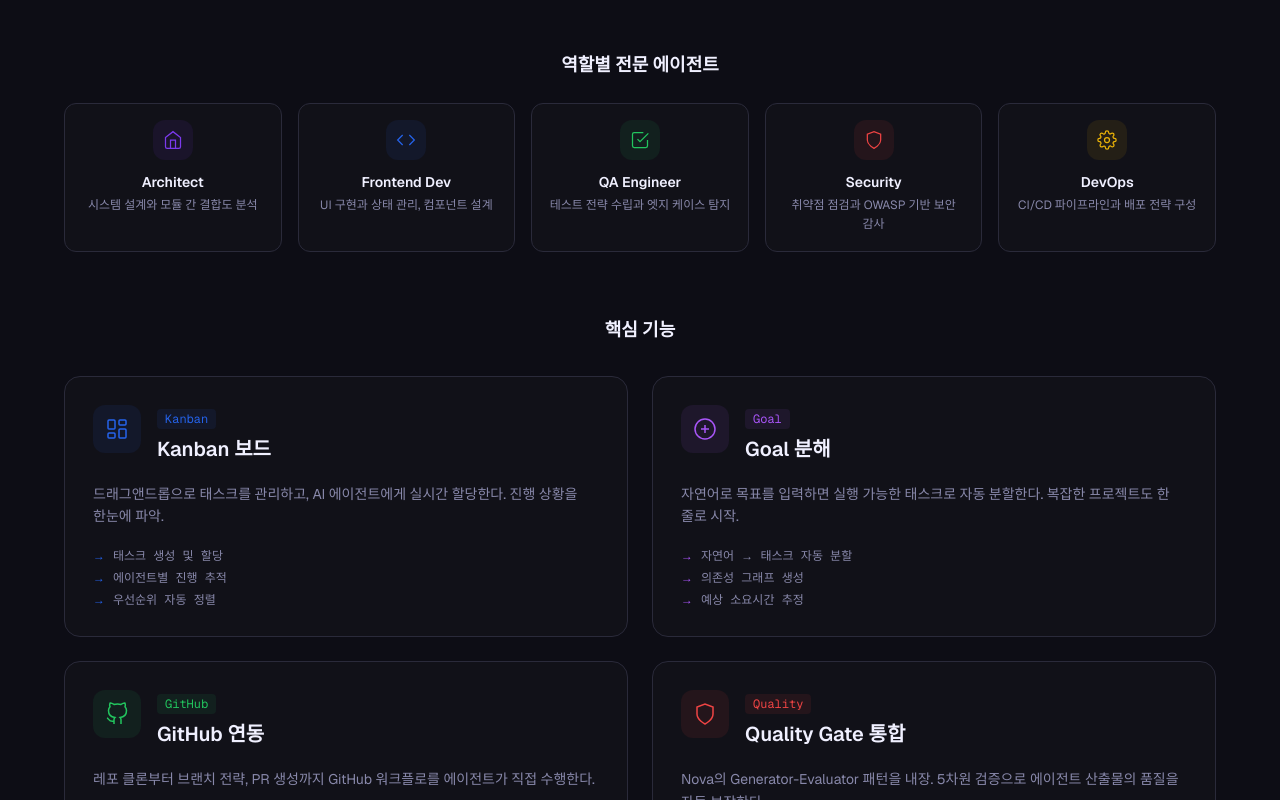
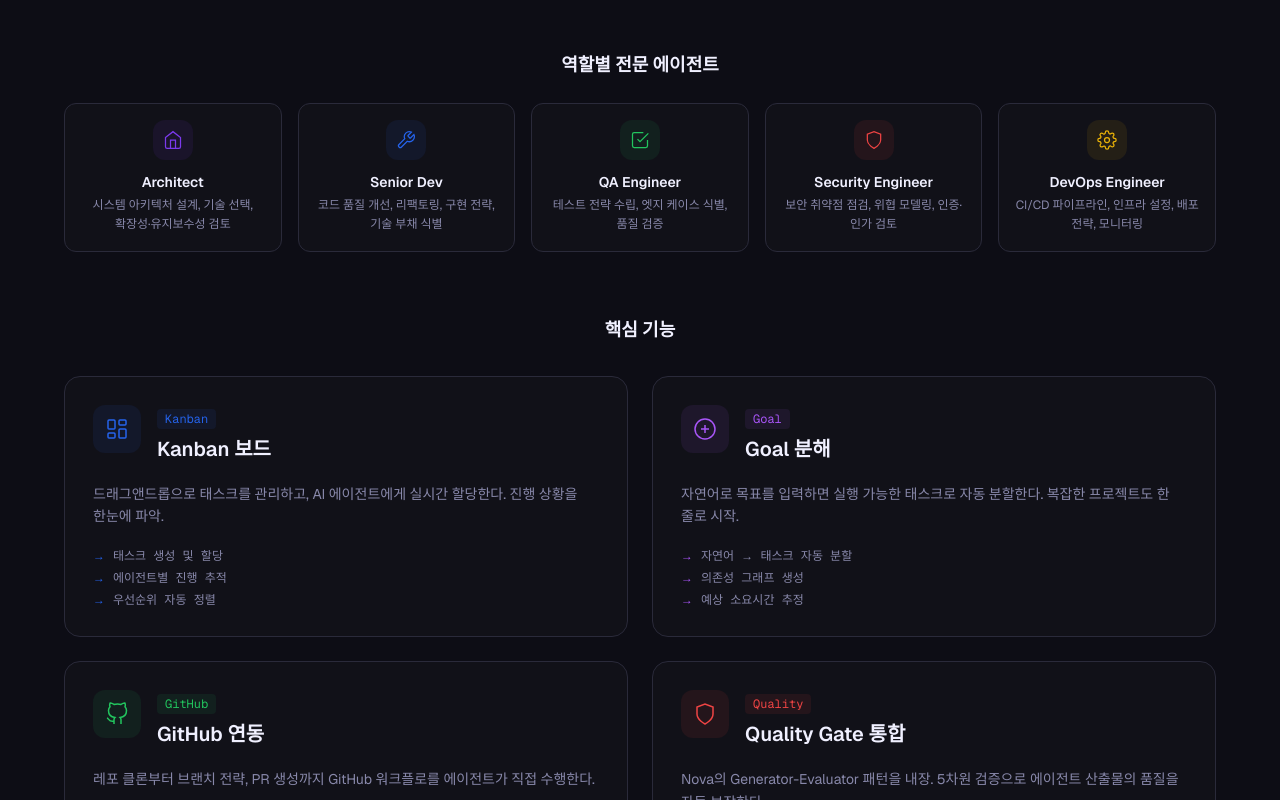
Before and after one commit to jay-swk/nova-landing, a Next.js app: page /nova-landing/ in a window 1280 px wide. Shown: the part 6800-7600 px from the top of the page. Built offline with nearby package versions, Linux system fonts and the light colour scheme.

Commit message:
feat(nova-agent): OrbitSection 콘텐츠 최신화 (에이전트명 수정 포함)
Agent: Frontend Developer
Generated by Nova Orbit

```diff
--- a/components/sections/OrbitSection.tsx
+++ b/components/sections/OrbitSection.tsx
@@ -8,7 +8,7 @@ import Button from "@/components/ui/Button";
 const agents = [
   {
     role: "Architect",
-    desc: "시스템 설계와 모듈 간 결합도 분석",
+    desc: "시스템 아키텍처 설계, 기술 선택, 확장성·유지보수성 검토",
     icon: (
       <svg width="20" height="20" viewBox="0 0 24 24" fill="none" stroke="currentColor" strokeWidth="1.5">
         <path d="M3 9l9-7 9 7v11a2 2 0 0 1-2 2H5a2 2 0 0 1-2-2V9z" />
@@ -18,19 +18,18 @@ const agents = [
     color: "#7c3aed",
   },
   {
-    role: "Frontend Dev",
-    desc: "UI 구현과 상태 관리, 컴포넌트 설계",
+    role: "Senior Dev",
+    desc: "코드 품질 개선, 리팩토링, 구현 전략, 기술 부채 식별",
     icon: (
       <svg width="20" height="20" viewBox="0 0 24 24" fill="none" stroke="currentColor" strokeWidth="1.5">
-        <polyline points="16 18 22 12 16 6" />
-        <polyline points="8 6 2 12 8 18" />
+        <path d="M14.7 6.3a1 1 0 0 0 0 1.4l1.6 1.6a1 1 0 0 0 1.4 0l3.77-3.77a6 6 0 0 1-7.94 7.94l-6.91 6.91a2.12 2.12 0 0 1-3-3l6.91-6.91a6 6 0 0 1 7.94-7.94l-3.76 3.76z" />
       </svg>
     ),
     color: "#2563eb",
   },
   {
     role: "QA Engineer",
-    desc: "테스트 전략 수립과 엣지 케이스 탐지",
+    desc: "테스트 전략 수립, 엣지 케이스 식별, 품질 검증",
     icon: (
       <svg width="20" height="20" viewBox="0 0 24 24" fill="none" stroke="currentColor" strokeWidth="1.5">
         <path d="M9 11l3 3L22 4" />
@@ -40,8 +39,8 @@ const agents = [
     color: "#22c55e",
   },
   {
-    role: "Security",
-    desc: "취약점 점검과 OWASP 기반 보안 감사",
+    role: "Security Engineer",
+    desc: "보안 취약점 점검, 위협 모델링, 인증·인가 검토",
     icon: (
       <svg width="20" height="20" viewBox="0 0 24 24" fill="none" stroke="currentColor" strokeWidth="1.5">
         <path d="M12 22s8-4 8-10V5l-8-3-8 3v7c0 6 8 10 8 10z" />
@@ -50,8 +49,8 @@ const agents = [
     color: "#ef4444",
   },
   {
-    role: "DevOps",
-    desc: "CI/CD 파이프라인과 배포 전략 구성",
+    role: "DevOps Engineer",
+    desc: "CI/CD 파이프라인, 인프라 설정, 배포 전략, 모니터링",
     icon: (
       <svg width="20" height="20" viewBox="0 0 24 24" fill="none" stroke="currentColor" strokeWidth="1.5">
         <circle cx="12" cy="12" r="3" />
@@ -376,7 +375,7 @@ export default function OrbitSection() {
             <div className="grid grid-cols-1 sm:grid-cols-2 lg:grid-cols-3 gap-3">
               {[
                 { role: "Architect", status: "완료", color: "#22c55e", task: "DB 스키마 + API 설계" },
-                { role: "Frontend", status: "진행 중", color: "#2563eb", task: "로그인 UI 구현" },
+                { role: "Senior Dev", status: "진행 중", color: "#2563eb", task: "로그인 모듈 구현" },
                 { role: "QA", status: "대기", color: "#8888aa", task: "테스트 케이스 준비" },
               ].map((item) => (
                 <div key={item.role} className="rounded-lg border border-[#2a2a3a] bg-[#0d0d15] px-4 py-3">
```
